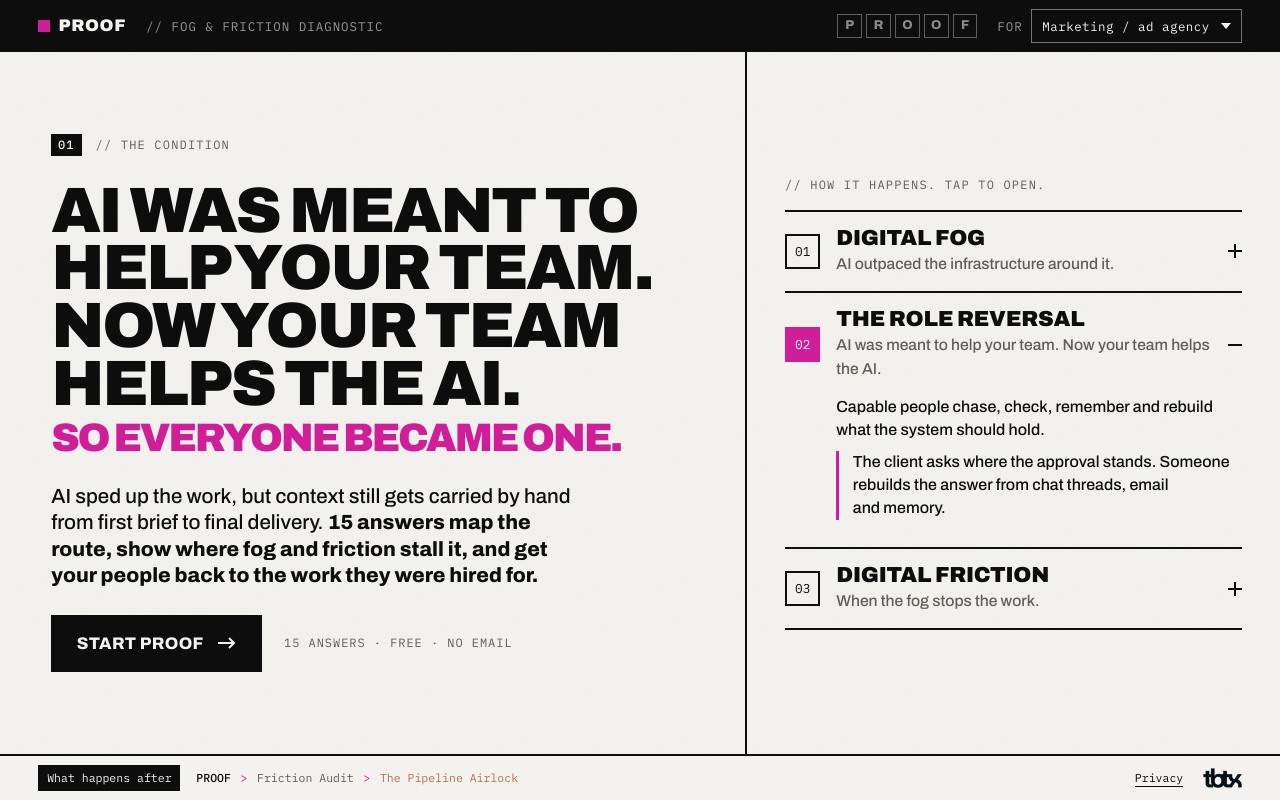
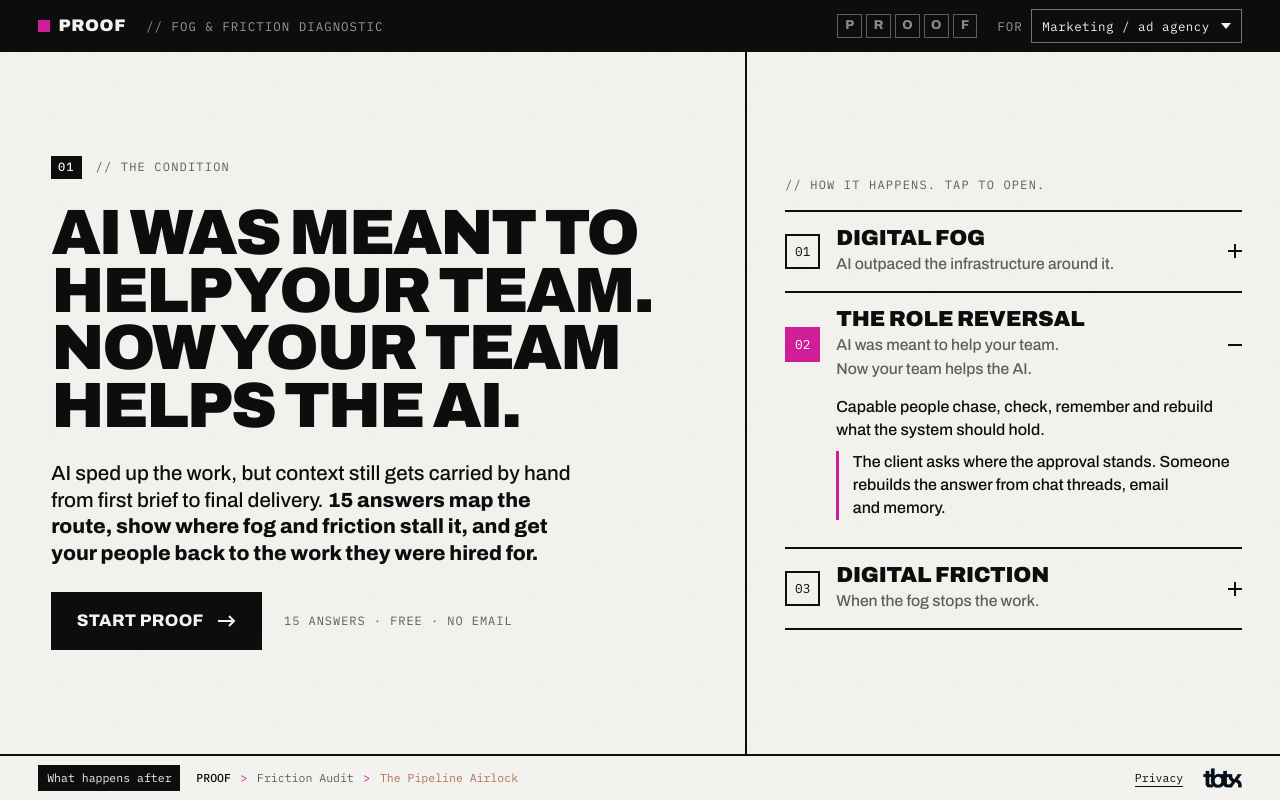
Before and after one commit to erikhinla/flow-visualizer-telemetry, a Next.js app: page / in a window 1280 px wide. Built offline with nearby package versions, Linux system fonts and the light colour scheme.

Commit message:
PROOF copy: remove 'So everyone became one.', Digital Friction line, mirrored Role Reversal pair

```diff
--- a/src/app/proof.css
+++ b/src/app/proof.css
@@ -1359,3 +1359,6 @@ body:has(.app-main) {
 /* Keep the end of the result clear of the bottom bar. */
 .px-result { padding-bottom: calc(clamp(1rem, 3.5vh, 2.6rem) + 3rem); }
 @media (max-width: 900px) { .px-result { padding-bottom: calc(env(safe-area-inset-bottom, 0px) + 6rem); } }
+
+/* Mirrored story lines render on two lines. */
+.px-story-head em, .px-sheet-title { white-space: pre-line; }
--- a/src/components/ProofFlow.tsx
+++ b/src/components/ProofFlow.tsx
@@ -31,14 +31,14 @@ const STORY = [
   {
     no: '02',
     title: 'The Role Reversal',
-    line: 'AI was meant to help your team. Now your team helps the AI.',
+    line: 'AI was meant to help your team.\nNow your team helps the AI.',
     body: '',
   },
   {
     no: '03',
     title: 'Digital Friction',
     line: 'When the fog stops the work.',
-    body: 'Handoffs stall. Rework grows. Momentum stops. The tools still work. The business just can’t carry what they produce.',
+    body: 'Rework grows. Handoffs stall. Momentum stops. The process just can’t carry what AI produces.',
   },
 ] as const;
 
@@ -206,7 +206,7 @@ export function ProofFlow({ startAt = 'intro' }: { startAt?: Stage }) {
               <h1 id="px-title" className="px-display px-display--long">
                 <span>AI was meant to help your team.</span>
                 <span className="px-fog">Now your team helps the AI.</span>
-                <span className="px-red px-display-q">{audience.headQuestion}</span>
+                {audience.headQuestion ? <span className="px-red px-display-q">{audience.headQuestion}</span> : null}
               </h1>
               <p className="px-lede">
                 {audience.lede[0]} <strong>{audience.lede[1]}</strong>
--- a/src/lib/audiences.ts
+++ b/src/lib/audiences.ts
@@ -46,7 +46,7 @@ const AGENCY: Audience = {
   client: 'client',
   moment:
     'The client asks where the approval stands. Someone rebuilds the answer from chat threads, email and memory.',
-  headQuestion: 'So everyone became one.',
+  headQuestion: '',
   lede: ['AI sped up the work, but context still gets carried by hand from first brief to final delivery.', '15 answers map the route, show where fog and friction stall it, and get your people back to the work they were hired for.'],
   questions: QUESTIONS.map((question) => noDash(question.text)),
   choices: agencyChoices,
@@ -74,7 +74,7 @@ const CONSULTING: Audience = {
   client: 'client',
   moment:
     'The client asks which version of the deck is final. Someone rebuilds the answer from three email threads.',
-  headQuestion: 'So everyone became one.',
+  headQuestion: '',
   lede: ['AI sped up the work, but context still gets carried by hand from engagement kickoff to final deliverable.', '15 answers map the route, show where fog and friction stall it, and get your people back to the work they were hired for.'],
   questions: [
     'Where does client work lose momentum most often?',
@@ -168,7 +168,7 @@ const SERVICE: Audience = {
   client: 'customer',
   moment:
     'A customer calls about their quote. Someone digs through texts and the office calendar to find what was promised.',
-  headQuestion: 'So everyone became one.',
+  headQuestion: '',
   lede: ['AI sped up the work, but context still gets carried by hand from first call to finished job.', '15 answers map the route, show where fog and friction stall it, and get your people back to the work they were hired for.'],
   questions: [
     'Where does a customer job lose momentum most often?',
```
